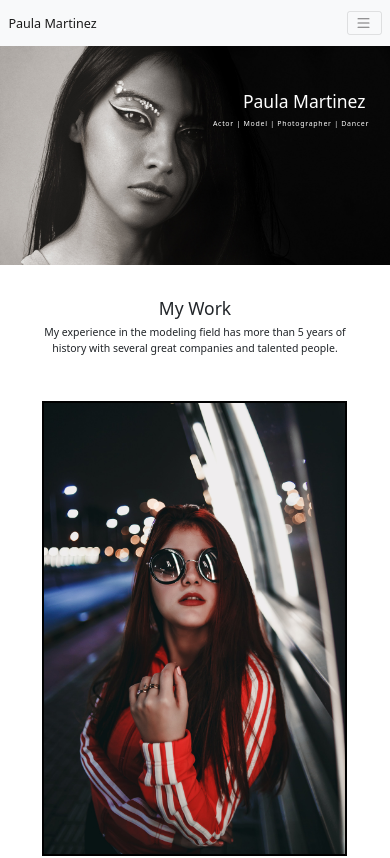
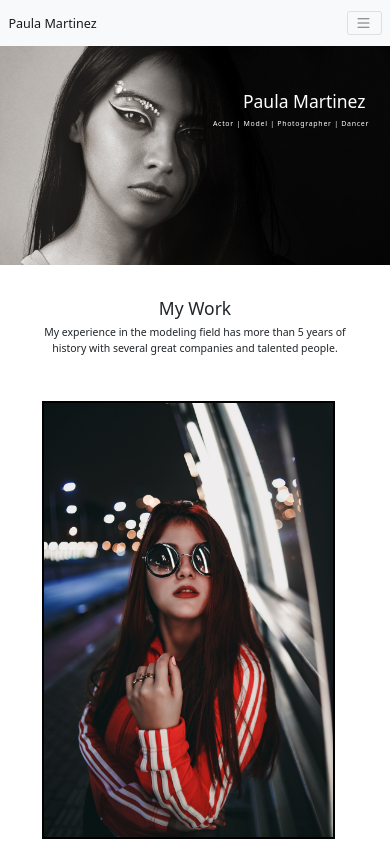
Before and after one commit to DanielSanchezM97/Model_Page, a React (Create React App) app: page / in a window 390 px wide. Shown: the top 858 px of the page. Built offline with nearby package versions, Linux system fonts and the light colour scheme; grey boxes are pictures that could not be loaded.

Commit message:
iphone 6S test

```diff
--- a/src/styles/MyWork.scss
+++ b/src/styles/MyWork.scss
@@ -47,6 +47,6 @@
 
   .photos {
     border: 3px solid black;
-    max-height: 650px;
+    max-height: 625px;
   }
 }
```
